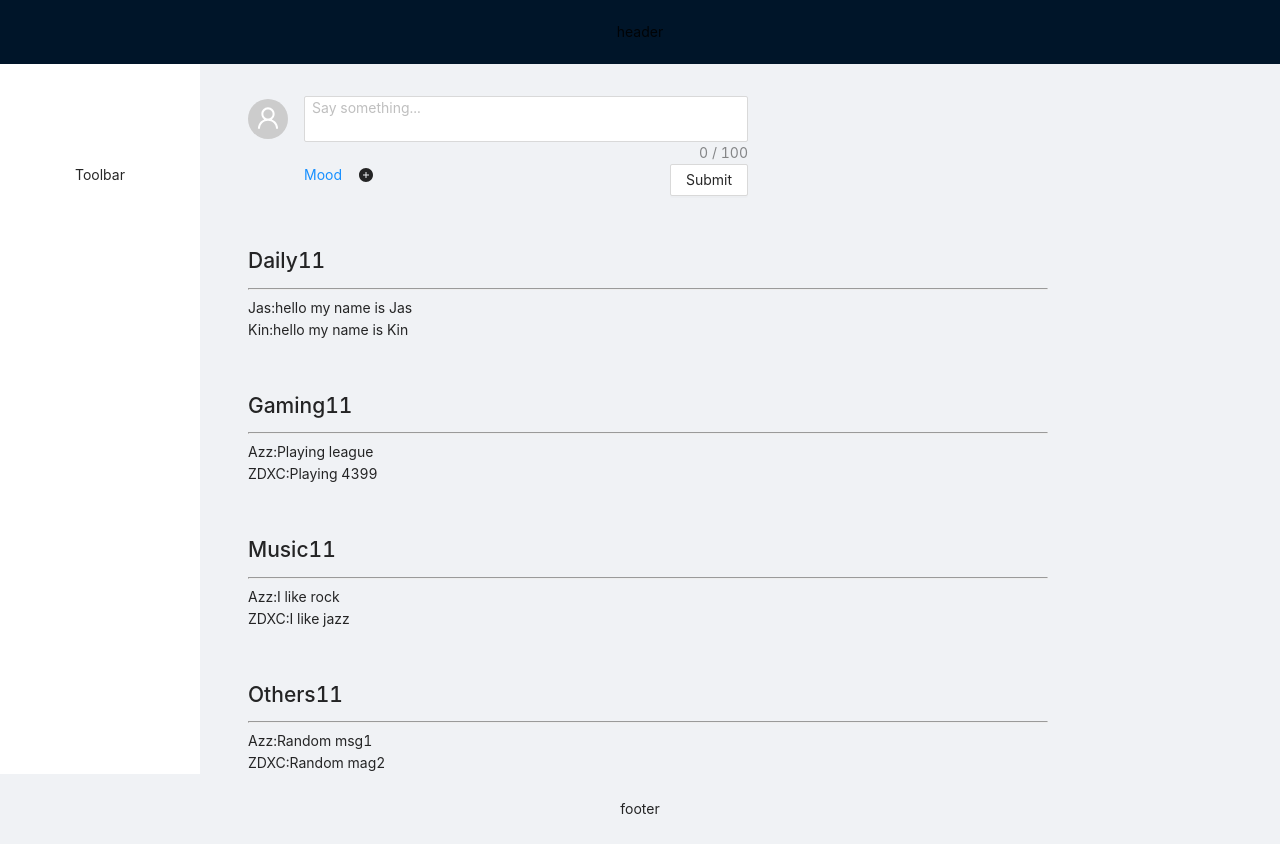
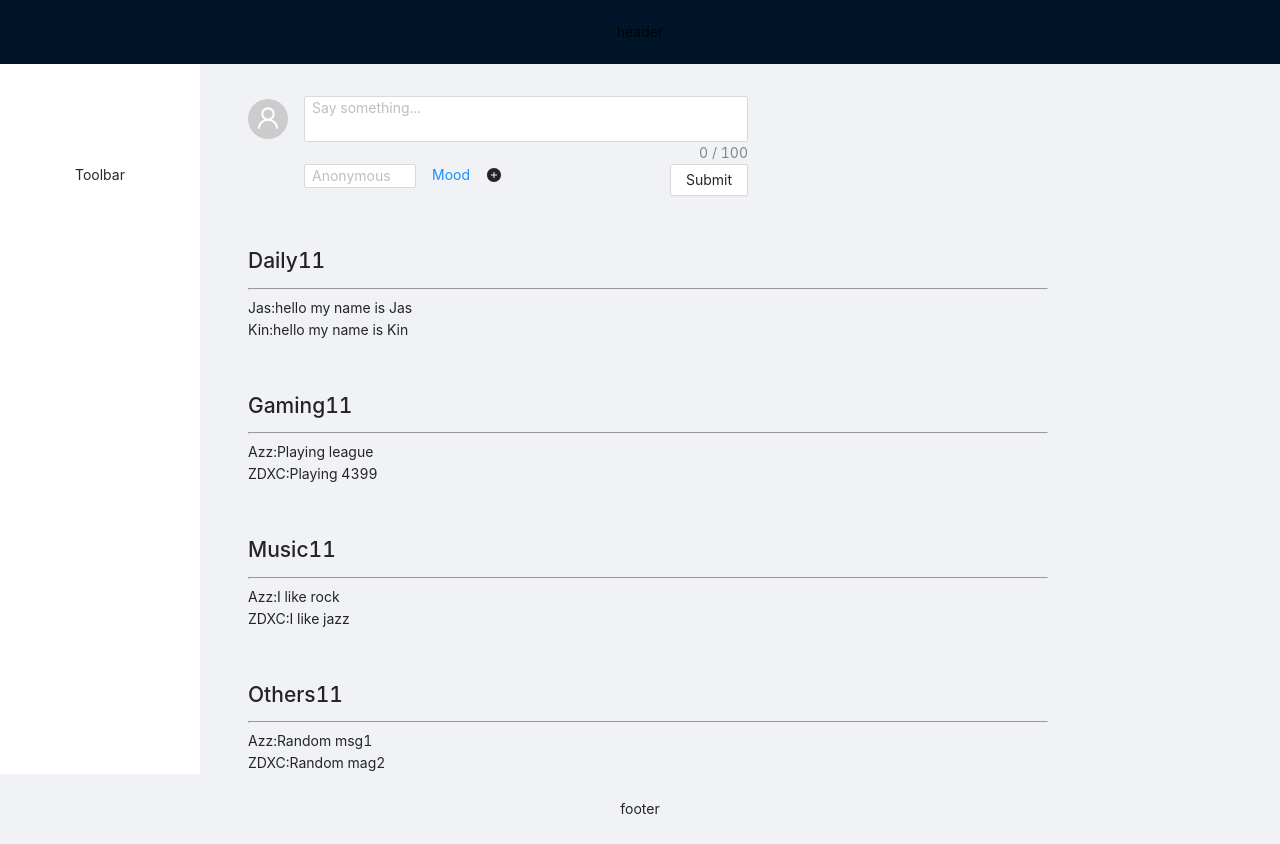
Before and after one commit to quzhiwei/React-Blog, a React (Create React App) app in the folder frontend/app/: page / in a window 1280 px wide. Built offline with nearby package versions, Linux system fonts and the light colour scheme.

Commit message:
add user inputbox

```diff
--- a/frontend/app/src/components/Blog/NewBlog/NewBlog.tsx
+++ b/frontend/app/src/components/Blog/NewBlog/NewBlog.tsx
@@ -7,10 +7,12 @@ import {
 } from "@ant-design/icons";
 import style from "./index.module.scss";
 import { BlogData } from "../../../models/model";
+import Blog from "../Blog/Blog";
 export default class NewBlog extends Component {
   state = {
     blogContent: "",
-    blogSection: 'Mood',
+    blogUser: "",
+    blogSection: "Mood",
     items: [
       {
         label: "Daily",
@@ -30,31 +32,43 @@ export default class NewBlog extends Component {
       },
     ],
   };
-  onChange = (e: any) => {
+  updateContent = (e: any) => {
     this.setState({ blogContent: e.target.value });
   };
+  updateName = (e: any) => {
+    this.setState({ blogUser: e.target.value });
+  };
   submit = () => {
-    console.log(this.state.blogContent);
-    const newBlog:BlogData = {
-      user:'test user',
+    const newBlog: BlogData = {
+      user: this.state.blogUser,
       content: this.state.blogContent,
-    }
+    };
     //update the blogCollection list.
-    this.setState({ blogContent: "" });
+    this.setState({ blogContent: "", blogUser: "" });
   };
   updateSection = (e: any) => {
-    this.setState({ blogSection: this.state.items[Number(e.key)-1].label });
+    this.setState({ blogSection: this.state.items[Number(e.key) - 1].label });
   };
   render() {
-    const { blogContent, blogSection, items } = this.state;
-    const { app ,blogOptions, options, submit, tagDropdown , upload, blogTextBox, userAvatar} = style;
+    const { blogContent, blogSection, items, blogUser } = this.state;
+    const {
+      app,
+      blogOptions,
+      options,
+      submit,
+      tagDropdown,
+      upload,
+      blogTextBox,
+      userAvatar,
+      user,
+    } = style;
     const menu = <Menu onClick={this.updateSection} items={items} />;
     const { TextArea } = Input;
     return (
       <div className={app}>
         <div className={blogTextBox}>
           <div className={userAvatar}>
-          <Avatar size="large" icon={<UserOutlined />} />
+            <Avatar size="large" icon={<UserOutlined />} />
           </div>
           <TextArea
             value={blogContent}
@@ -63,19 +77,26 @@ export default class NewBlog extends Component {
             style={{ width: 500, margin: "auto" }}
             placeholder="Say something..."
             autoSize={{ minRows: 2, maxRows: 6 }}
-            onChange={this.onChange}
+            onChange={this.updateContent}
             size={"small"}
           />
           <br />
         </div>
         <div className={blogOptions}>
           <div className={options}>
+            <div className={user}>
+              <Input
+                size="small"
+                placeholder="Anonymous"
+                value={blogUser}
+                onChange={this.updateName}
+                maxLength={12}
+              />
+            </div>
             <div className={tagDropdown}>
-            <Dropdown overlay={menu} >
-              <a onClick={(e) => e.preventDefault()}>
-                  {blogSection}
-              </a>
-            </Dropdown>
+              <Dropdown overlay={menu}>
+                <a onClick={(e) => e.preventDefault()}>{blogSection}</a>
+              </Dropdown>
             </div>
             <div className={upload}>
               <PlusCircleFilled />
--- a/frontend/app/src/components/Blog/NewBlog/index.module.scss
+++ b/frontend/app/src/components/Blog/NewBlog/index.module.scss
@@ -35,3 +35,8 @@
 .userAvatar{
     padding:3px 1rem  0 0 ;
 }
+
+.user{
+    width: 8rem;
+    padding: 0 1rem 0 0;
+}
```
